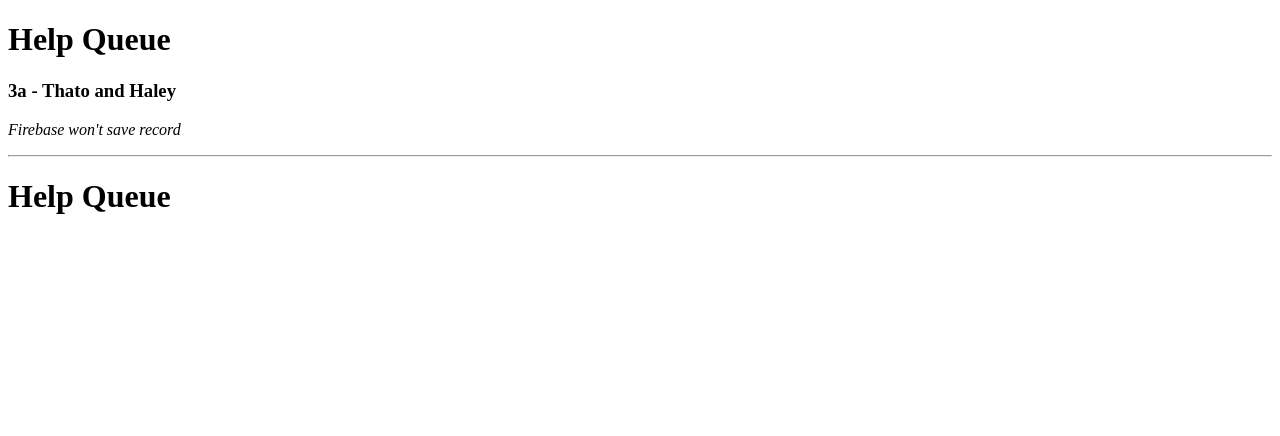
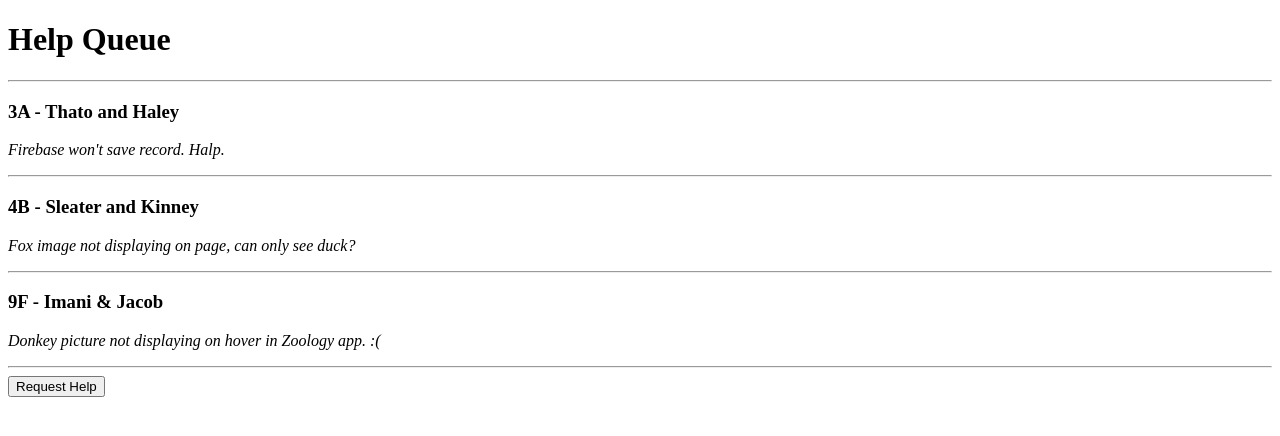
Before and after one commit to Epicodus-MT/React-Blog, a React app: page / in a window 1280 px wide. Shown: the top 436 px of the page. Built offline with nearby package versions, Linux system fonts and the light colour scheme.

Commit message:
refactor the component tree

```diff
--- a/src/components/NewTicketControl.jsx
+++ b/src/components/NewTicketControl.jsx
@@ -1,11 +1,34 @@
 import React from "react";
+import NewTicketForm from "./NewTicketForm";
 
-function Header(props){
-  return (
-    <div>
-      <h1>Help Queue</h1>
-    </div>
-   );
+class NewTicketControl extends React.Component {
+
+  constructor(props) {
+    super(props);
+    this.state = {formVisibleOnPage: false};
+    this.handleDisplayingNewTicketForm = this.handleDisplayingNewTicketForm.bind(this)
+  }
+
+  handleDisplayingNewTicketForm(event){
+    this.setState({formVisibleOnPage: true});
+  }
+
+  render(){
+    let formAreaContent = null;
+    if (this.state.formVisibleOnPage){
+      formAreaContent = <NewTicketForm/>
+    } else {
+      formAreaContent = <button onClick={this.handleDisplayingNewTicketForm}>Request Help</button>;
+    }
+
+    return (
+      <div>
+        {formAreaContent}
+      </div>
+    );
+  }
+
+
 }
 
-export default Header;
+export default NewTicketControl;
--- /dev/null
+++ b/src/components/NewTicketForm.jsx
@@ -0,0 +1,44 @@
+import React from "react";
+
+class NewTicketForm extends React.Component {
+
+  constructor(props){
+    super(props);
+    this.handleNewTicketFormSubmission = this.handleNewTicketFormSubmission.bind(this);
+  }
+
+  handleNewTicketFormSubmission(event) {
+    event.preventDefault()
+    const { _names, _location, _issue } = this.refs;
+    alert(`Data Gathered! ${_names.value}, ${_location.value}, ${_issue.value}`);
+  }
+
+  render(){
+    return (
+      <div>
+        <form onSubmit={this.handleNewTicketFormSubmission}>
+          <input
+            ref="_names"
+            type="text"
+            id="names"
+            placeholder="Pair Names"/>
+          <input
+            ref="_location"
+            type="text"
+            id="location"
+            placeholder="Location"/>
+          <textarea
+            ref="_issue"
+            type="text"
+            id="issue"
+            placeholder="Describe your issue."/>
+          <button type="submit">Help!</button>
+        </form>
+
+      </div>
+    );
+  }
+
+}
+
+export default NewTicketForm;
--- a/src/components/TicketList.jsx
+++ b/src/components/TicketList.jsx
@@ -1,12 +1,36 @@
 import React from "react";
 import Ticket from './Ticket';
 
+var masterTicketList = [
+  {
+    names: "Thato and Haley",
+    location: "3A",
+    issue: "Firebase won't save record. Halp."
+  },
+  {
+    names: "Sleater and Kinney",
+    location: "4B",
+    issue: "Fox image not displaying on page, can only see duck?"
+  },
+  {
+    names: "Imani & Jacob",
+    location: "9F",
+    issue: "Donkey picture not displaying on hover in Zoology app. :("
+  }
+];
+
+
 function TicketList(props){
   return (
-    <Ticket
-      location="3a"
-      names="Thato and Haley"
-      issue="Firebase won't save record"/>
+    <div>
+      <hr/>
+      {masterTicketList.map((ticket, index) =>
+        <Ticket names={ticket.names}
+          location={ticket.location}
+          issue={ticket.issue}
+          key={index}/>
+      )}
+    </div>
   );
 }
 
```
